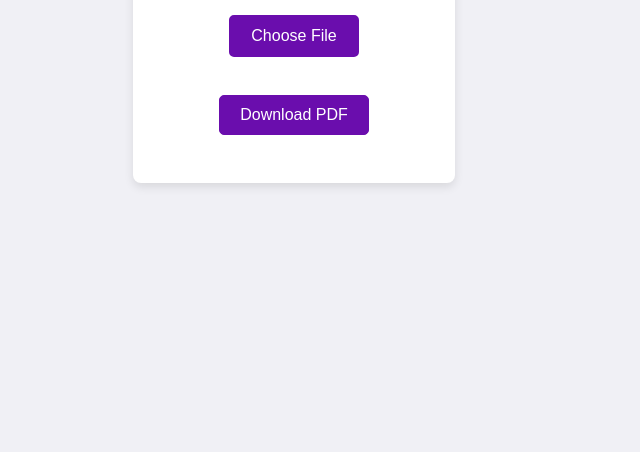
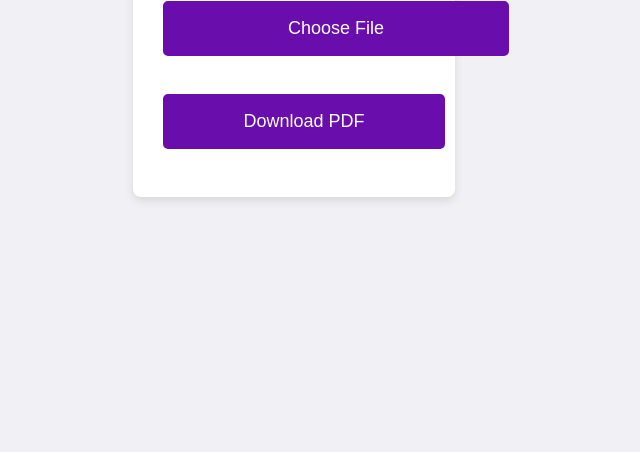
Before and after one commit to Arunjetly12/psychic-engine, a plain HTML site: page index.html in a window 1280 px wide. Shown: the part 348-800 px from the top of the page, without its empty margins (346-986 px from the left). Drawn offline with nearby package versions, Linux system fonts and the light colour scheme.

Commit message:
Update index.html

```diff
--- a/index.html
+++ b/index.html
@@ -40,14 +40,17 @@
         /* Button Styling */
         #upload, #download {
             margin: 10px;
-            padding: 10px 20px;
-            font-size: 16px;
+            padding: 15px 30px; /* Increase padding for larger button */
+            font-size: 18px; /* Increase font size for larger text */
             cursor: pointer;
-            border: 1px solid #6A0DAD; /* Dark violet border */
+            border: 2px solid #6A0DAD; /* Dark violet border */
             border-radius: 5px;
             background-color: #6A0DAD; /* Dark violet background */
             color: white; /* White text */
             transition: background-color 0.3s ease;
+            display: inline-block;
+            width: 100%; /* Make the button fill the available width */
+            max-width: 300px; /* Limit max width */
         }
 
         /* Button Hover Effect */
@@ -65,14 +68,16 @@
 
         /* Custom file input button styling */
         #upload {
-            font-size: 16px;
+            font-size: 18px; /* Larger font size */
             cursor: pointer;
             border: 2px solid #6A0DAD; /* Border color same as buttons */
             background-color: #6A0DAD;
             color: white;
-            padding: 10px 20px;
+            padding: 15px 30px; /* Larger padding for bigger button */
             border-radius: 5px;
             display: inline-block;
+            width: 100%; /* Full width for the button */
+            max-width: 300px; /* Limit max width */
         }
 
         /* Hide default file input button */
```
